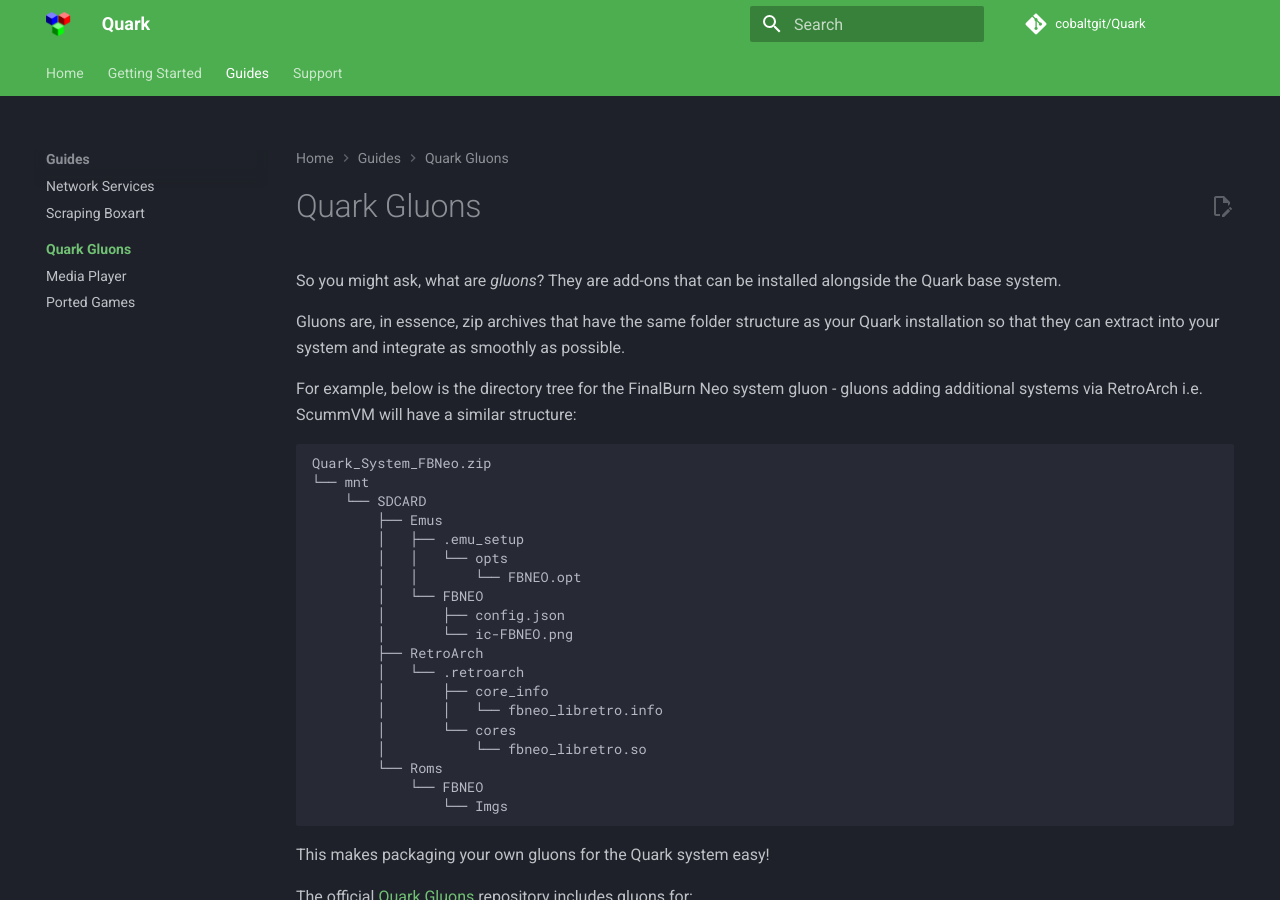
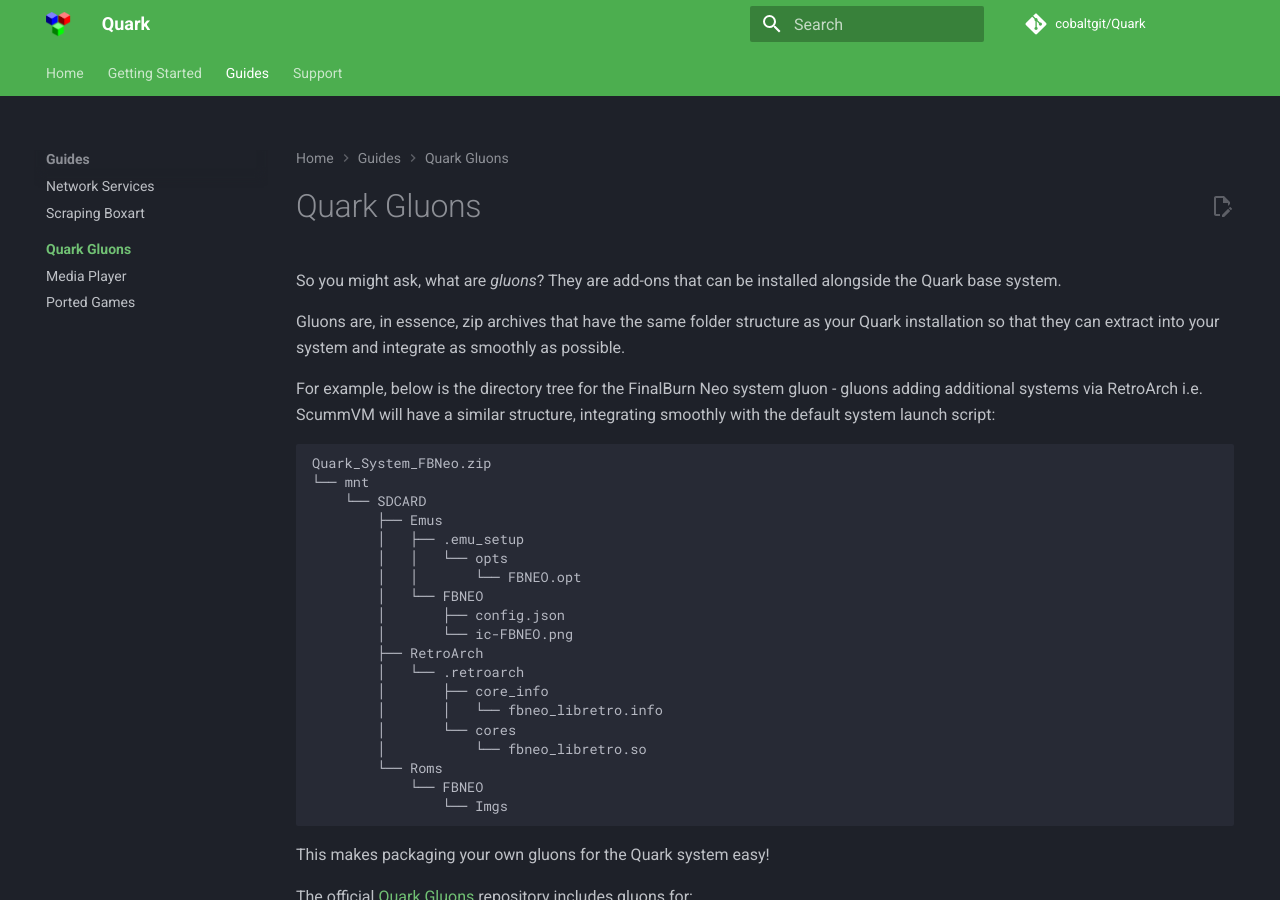
Before and after one commit to cobaltgit/Quark-Docs, an MkDocs documentation site: the page built from docs/guides/gluons/index.md, in a window 1280 px wide and 900 px high. Built offline with MkDocs 1.6.1 and Material for MkDocs 9.7.7, drawn with Linux system fonts in a browser that asks for light colours; comment, search, counter and statistics services are not loaded; part of the change alters nothing that is shown; some of the changed text lies outside the part shown.

Commit message:
gluons: add credits

````diff
--- a/docs/guides/gluons/index.md
+++ b/docs/guides/gluons/index.md
@@ -4,7 +4,7 @@ So you might ask, what are *gluons*? They are add-ons that can be installed alon
 
 Gluons are, in essence, zip archives that have the same folder structure as your Quark installation so that they can extract into your system and integrate as smoothly as possible.
 
-For example, below is the directory tree for the FinalBurn Neo system gluon - gluons adding additional systems via RetroArch i.e. ScummVM will have a similar structure:
+For example, below is the directory tree for the FinalBurn Neo system gluon - gluons adding additional systems via RetroArch i.e. ScummVM will have a similar structure, integrating smoothly with the default system launch script:
 
 ```
 Quark_System_FBNeo.zip
@@ -56,3 +56,10 @@ Insert the SD card into your Smart and boot - it may take a little longer, this
 ![Quark app store](../../assets/img/quark_store.png)
 
 Official gluons can alternatively be installed via the built-in app store. Make sure your Smart is connected to WiFi and select the *Store* option from the main menu. To refresh the store, press MENU and select *Refresh*, or reboot your device.
+
+## Credits
+
+* [**Marcoosio101**](https://github.com/Marcoosio101): JC Zelda themes
+* **eggsz**: Super Mario 64, VVVVVV and Ganbare Natsuki-san ports
+* [**netux75**](https://github.com/netux79): Zelda Classic v2.10 libretro port
+* [**Steward-Fu**](https://steward-fu.github.io/website): Streets of Rage Remake port, DraStic DS emulator port
````
